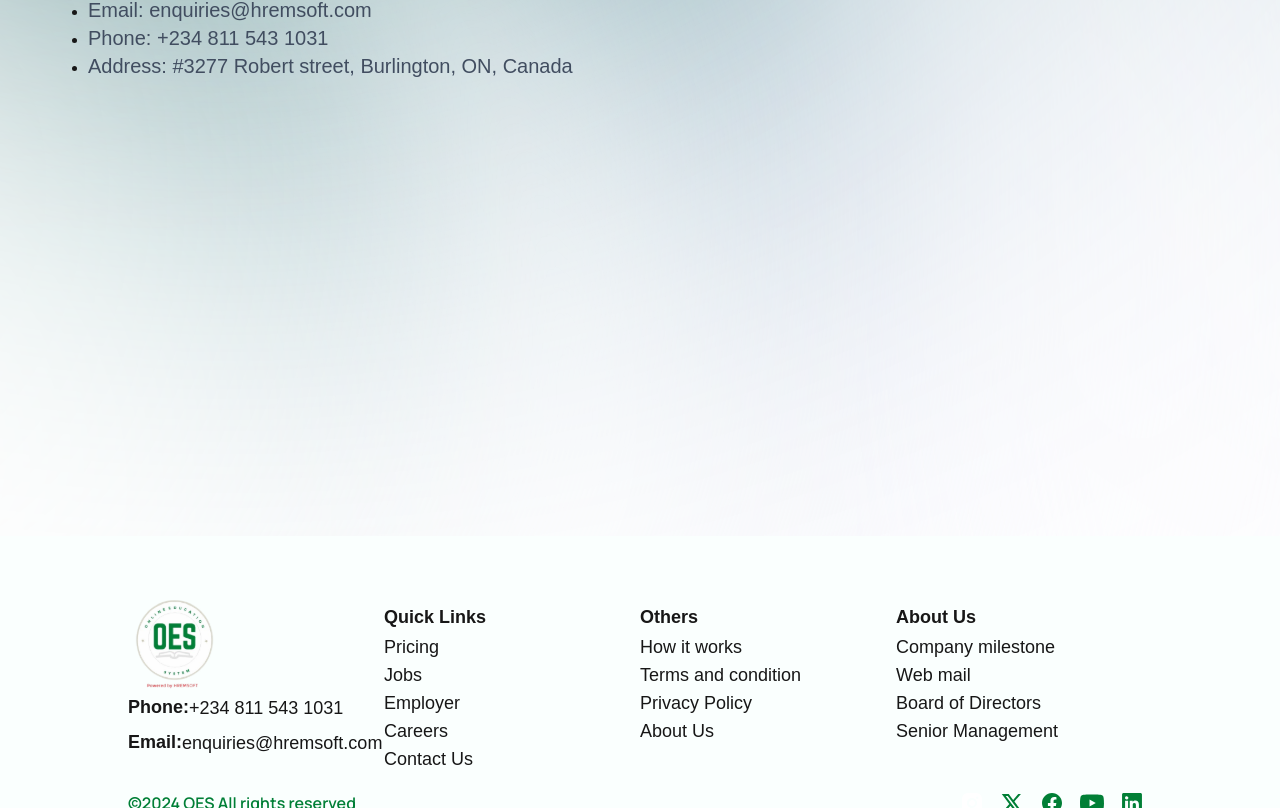
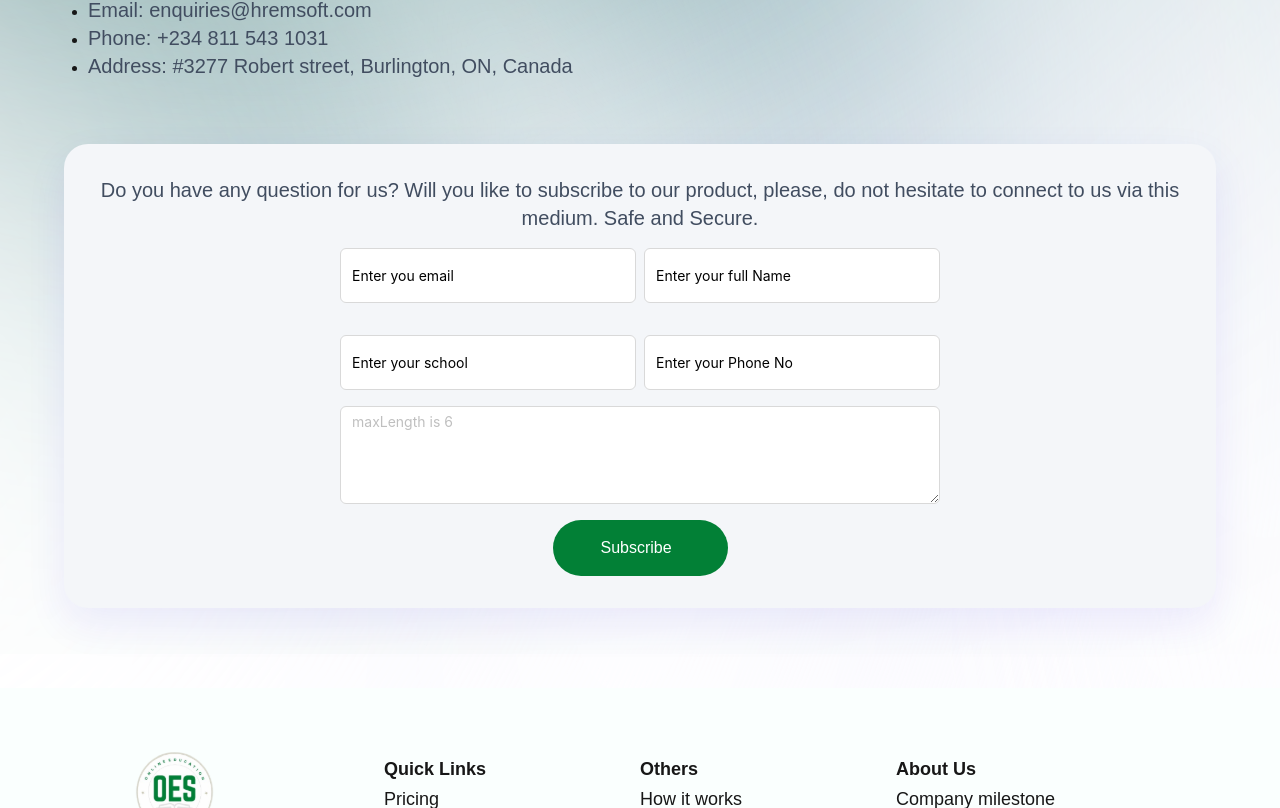
Before and after one commit to PelumiWeb/oes-landin, a Next.js app: page /contact in a window 1280 px wide. Shown: the part 428-1236 px from the top of the page. Built offline with nearby package versions, Linux system fonts and the light colour scheme.

Commit message:
added some data

```diff
--- a/package.json
+++ b/package.json
@@ -18,6 +18,7 @@
     "antd": "^5.21.6",
     "axios": "^1.7.9",
     "chart.js": "^4.4.7",
+    "clsx": "^2.1.1",
     "dayjs": "^1.11.13",
     "framer-motion": "^12.0.6",
     "js-cookie": "^3.0.5",
@@ -38,7 +39,7 @@
     "react-redux": "^9.1.2",
     "react-router-dom": "^6.28.0",
     "react-spinners": "^0.15.0",
-    "react-toastify": "^11.0.2",
+    "react-toastify": "^11.0.3",
     "react-type-animation": "^3.2.0",
     "recharts": "^2.13.3",
     "recorder-js": "^1.0.7",
--- a/src/app/component/Faq.tsx
+++ b/src/app/component/Faq.tsx
@@ -3,6 +3,7 @@ import Image from "next/image";
 import React from "react";
 import { motion } from "framer-motion";
 import CustomButton from "./CustomButton";
+import axios from "axios";
 
 type Props = {};
 type FaqComponentProps = {
@@ -64,7 +65,7 @@ const FaqComponent = (props: FaqComponentProps) => {
             animate={{ opacity: 1, y: 0 }} // Animate to visible & normal position
             exit={{ opacity: 0, y: 10 }} // Hide smoothly when removed
             transition={{ duration: 0.3 }} // 300ms animation
-            className="font-marope font-normal text-[12px] md:text-[14px] lg:text-[16px] leading-[24px]">
+            className="text-[#1E242C] font-marope font-normal text-[12px] md:text-[14px] lg:text-[16px] leading-[24px]">
             {props.text}
           </motion.p>
         )}
@@ -93,6 +94,37 @@ const FaqComponent = (props: FaqComponentProps) => {
 };
 
 const Faq = (props: Props) => {
+  const [email, setEmail] = React.useState("");
+  const [isLoading, setLoading] = React.useState(false);
+
+ const handleSubmit = async () => {
+   setLoading(true);
+
+   const formData = new FormData();
+   formData.append("passidno", email);
+
+
+   const response = axios({
+     method: "post",
+     url: "https://applications.oes.com.ng/OESWebApp/addreception.do?",
+     data: formData,
+     headers: { "Content-Type": "multipart/form-data" },
+   })
+     .then(function (response) {
+       //handle success
+       console.log(response);
+      //  requestSuccesfull();
+       setLoading(false);
+     })
+     .catch(function (response) {
+       //handle error
+       console.log(response);
+      //  requestFailed();
+
+       setLoading(false);
+     });
+ };
+
   return (
     <div className="px-8 lg:px-32  py-4 lg:py-16 bg-white">
       <h3 className="text-[#1E242C] my-4">Frequently asked Questions</h3>
@@ -120,18 +152,21 @@ const Faq = (props: Props) => {
                   <Image src={"/message.svg"} alt="" fill />
                 </div>
                 <input
+                  onChange={(e: any) => setEmail(e.target.value)}
                   type="text"
                   className="border-none outline-none w-[80%] h-full font-marope font-medium leading-[24px] ml-2"
                   placeholder="Your email address"
                 />
               </div>
               <CustomButton
+                onClick={handleSubmit}
                 title="Subscribe"
                 backgrounColor="bg-[#028036]"
                 radius="rounded-[100px]"
                 width="w-full md:w-[175px]"
                 height="h-[56px]"
                 textStyle="text-center text-white ml-8"
+                loading={isLoading}
               />
             </div>
           </div>
--- /dev/null
+++ b/src/app/component/LabelInput.tsx
@@ -0,0 +1,99 @@
+import { Input, Select, } from "antd";
+import React from "react";
+import clsx from "clsx";
+
+type SelectOption = {
+  value: string;
+  label: string | React.ReactNode;
+};
+type Props = {
+  label?: string;
+  placeholder: string;
+  value: string;
+  required?: boolean;
+  width?: string;
+  height?: string;
+  mr?: string;
+  my?: string;
+  select?: boolean;
+  onChange?: any;
+  textArea?: boolean;
+  righticon?: any;
+  leftIcon?: any;
+  options?: SelectOption[] | undefined;
+  handleChange?: any;
+};
+
+const { TextArea } = Input;
+
+// {
+//   props.options?.map((option: SelectOption) => (
+//     <Select.Option value="sample">
+//
+//     </Select.Option>
+//   ));
+// }
+
+const LabelInput = (props: Props) => {
+  const RenderInputs = (props: Props) => {
+    if (props.select) {
+      return (
+        <Select
+          className={`${props.height ? props.height : "h-[55px]"} ${
+            props.width ? `w-full md:${props.width}` : "w-full"
+          } !placeholder-black text-black font-normal`}
+          placeholder={props.placeholder}
+          defaultValue={props.value ? props.value : props.placeholder}
+          onChange={props.handleChange}
+          options={props.options}
+          showSearch
+          filterOption={(input, option: any) =>
+            option?.label?.toLowerCase().includes(input.toLowerCase())
+          }
+        />
+      );
+    } else if (props.textArea) {
+      return (
+        <TextArea
+          placeholder={props.placeholder}
+          className={`${props.height ? props.height : "h-[55px]"} ${
+            props.width ? `w-full md:${props.width}` : "w-full"
+          } `}
+          allowClear
+        />
+      );
+    } else {
+      return (
+        <Input
+          className={`${props.height ? props.height : "h-[55px]"} ${
+            props.width ? clsx("w-full", `md:${props.width}`) : "w-full"
+          } placeholder-black`}
+          placeholder={props.placeholder}
+          suffix={props.righticon}
+          prefix={props.leftIcon}
+          // value={props.value}
+        />
+      );
+    }
+  };
+
+  return (
+    <div
+      className={`${
+        props.width ? clsx("w-full", `md:${props.width}`) : "w-[267px]"
+      } ${props.my ? props.my : "my-4"} ${props.mr ? "mr-2" : "mr-0"}`}>
+      <div className="flex items-center">
+        {props.label && (
+          <p className="text-sm font-normal my-2">{props.label}</p>
+        )}
+        {props.required && (
+          <p className="text-sm font-normal text-errorColor ml-1"> *</p>
+        )}
+      </div>
+
+      {RenderInputs(props)}
+    </div>
+  );
+};
+
+export default LabelInput;
--- a/src/app/component/UserComment.tsx
+++ b/src/app/component/UserComment.tsx
@@ -26,7 +26,7 @@ const UserComment = (props: Props) => {
   return (
     <div className="px-8 md:px-16 pt-4  md:py-8 lg:px-32 lg:py-16 bg-[#FAFAFA]">
       <h3 className="text-[#1E242C] py-4 text-center ">What our users say</h3>
-      <div className="flex items-start justify-center ">
+      <div className="flex items-center md:items-start justify-center flex-col md:flex-row">
         <div className="w-full lg:w-[600px] h-full lg:h-[400px] bg-[#1E242C] rounded-[20px] px-8 py-4">
           <div
             ref={scrollRef}
@@ -72,7 +72,7 @@ const UserComment = (props: Props) => {
             ))}
           </div>
         </div>
-        <div className="relative w-[500px] h-[400px]">
+        <div className="relative w-full md:w-[500px] h-[500px]  md:h-[400px] md:mt-0">
           <Image src={"/Video.svg"} className="object-contain" alt="" fill />
         </div>
       </div>
--- a/src/app/contact/page.tsx
+++ b/src/app/contact/page.tsx
@@ -1,15 +1,72 @@
+"use client";
 import React from "react";
 import Header from "../component/Header";
 import ConnectOES from "../component/ConnectOES";
 import Footer from "../component/Footer";
+import LabelInput from "../component/LabelInput";
+import axios from "axios";
+
+import { Input } from "antd";
+import CustomButton from "../component/CustomButton";
+import { toast } from "react-toastify";
+
+const { TextArea } = Input;
 
 type Props = {};
 
 const page = (props: Props) => {
+  const [name, setName] = React.useState("");
+  const [email, setEmail] = React.useState("");
+  const [mobileNumber, setMobileNuumber] = React.useState("");
+  const [msg, setMsg] = React.useState("");
+  const [school, setSchool] = React.useState("");
+  const [loading, setLoading] = React.useState(false);
+  const requestSuccesfull = () =>
+    toast.success(
+      " Information Submitted. We'll be in touch soon to offer our feedback."
+    );
+
+  const requestFailed = () => toast.error(" Request Failed");
+
+  const handleSubmit = async () => {
+    setLoading(true);
+
+    const formData = new FormData();
+    formData.append("fullname", name);
+    formData.append("passidno", email);
+    formData.append("phoneno", mobileNumber);
+    formData.append("anyissue", msg);
+    formData.append("companyname", school);
+    formData.append("school", "OES_OER");
+    formData.append("helpdeskperson", "Web-Enquiry");
+    formData.append("whotosee", "The school Admin");
+    formData.append("sessionyear", "2022/2023");
+
+    const response = axios({
+      method: "post",
+      url: "https://applications.oes.com.ng/OESWebApp/addreception.do?",
+      data: formData,
+      headers: { "Content-Type": "multipart/form-data" },
+    })
+      .then(function (response) {
+        //handle success
+        console.log(response);
+        requestSuccesfull();
+        setLoading(false);
+      })
+      .catch(function (response) {
+        //handle error
+        console.log(response);
+        requestFailed();
+
+        setLoading(false);
+      });
+  };
+
   return (
     <div className="w-full h-full bg-white md:bg-hero-Image bg-cover bg-no-repeat">
       <Header />
-      <div className="h-screen px-16 py-4">
+      <div className="h-full px-16 py-4">
         <div className="my-8">
           <h3>Contact Us</h3>
           <p className="text-lg lg:text-xl text-[#414D60]">
@@ -41,6 +98,58 @@ const page = (props: Props) => {
             </li>
           </ul>
         </div>
+
+        {/* Form */}
+        <div className="  w-full bg-[#F4F6F9]  my-16 rounded-[24px] shadow-shadow-success p-4  lg:p-8 h-full grid place-items-center">
+          <p className="text-lg lg:text-xl text-[#414D60] text-center">
+            Do you have any question for us? Will you like to subscribe to our
+            product, please, do not hesitate to connect to us via this medium.
+            Safe and Secure.
+          </p>
+
+          <div className="flex items-center justify-between w-full md:w-[600px] flex-col md:flex-row">
+            <LabelInput
+              value=""
+              placeholder="Enter you email"
+              width="w-[90%]"
+              mr="mr-4"
+            />
+            <LabelInput
+              value=""
+              placeholder="Enter your full Name"
+              width="w-[90%]"
+            />
+          </div>
+          <div className="flex items-center justify-between w-full md:w-[600px] flex-col md:flex-row">
+            <LabelInput
+              value=""
+              placeholder="Enter your school"
+              width="w-[90%]"
+              mr="mr-4"
+            />
+            <LabelInput
+              value=""
+              placeholder="Enter your Phone No"
+              width="w-[90%]"
+            />
+          </div>
+          <div className="flex items-center justify-center w-full md:w-[600px] flex-col md:flex-row">
+            <TextArea rows={4} placeholder="maxLength is 6" />
+          </div>
+
+          <div className="flex items-center justify-center w-full md:w-[600px] flex-col md:flex-row mt-4">
+            <CustomButton
+              onClick={handleSubmit}
+              title="Subscribe"
+              backgrounColor="bg-[#028036]"
+              radius="rounded-[100px]"
+              width="w-full md:w-[175px]"
+              height="h-[56px]"
+              textStyle="text-center text-white ml-8"
+              loading={loading}
+            />
+          </div>
+        </div>
       </div>
 
       {/* <ConnectOES /> */}
--- a/src/app/layout.tsx
+++ b/src/app/layout.tsx
@@ -10,6 +10,7 @@ import "./globals.css";
 import Footer from "./component/Footer";
 import Header from "./component/Header";
 import { Poppins, Montserrat } from "next/font/google";
+import { ToastContainer } from "react-toastify";
 
 const geistSans = Geist({
   variable: "--font-geist-sans",
@@ -56,6 +57,7 @@ export default function RootLayout({
         {/* <Header /> */}
         {children}
         {/* <Footer /> */}
+        <ToastContainer />
       </body>
     </html>
   );
```
Also changed, not shown: src/app/about/test.tsx (added, +44 -0 lines), 1 other file (tests, documents, lock files or other folders).
